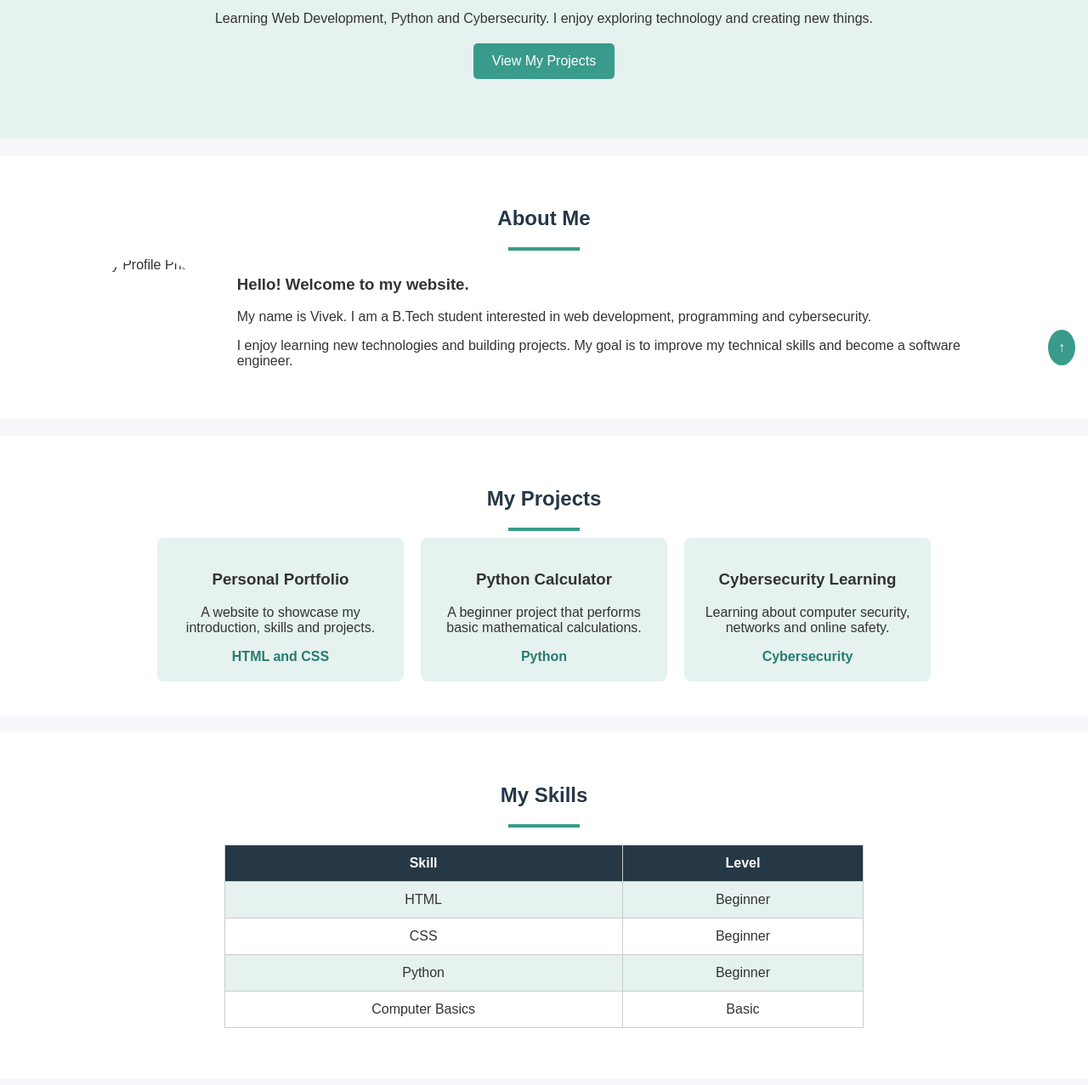
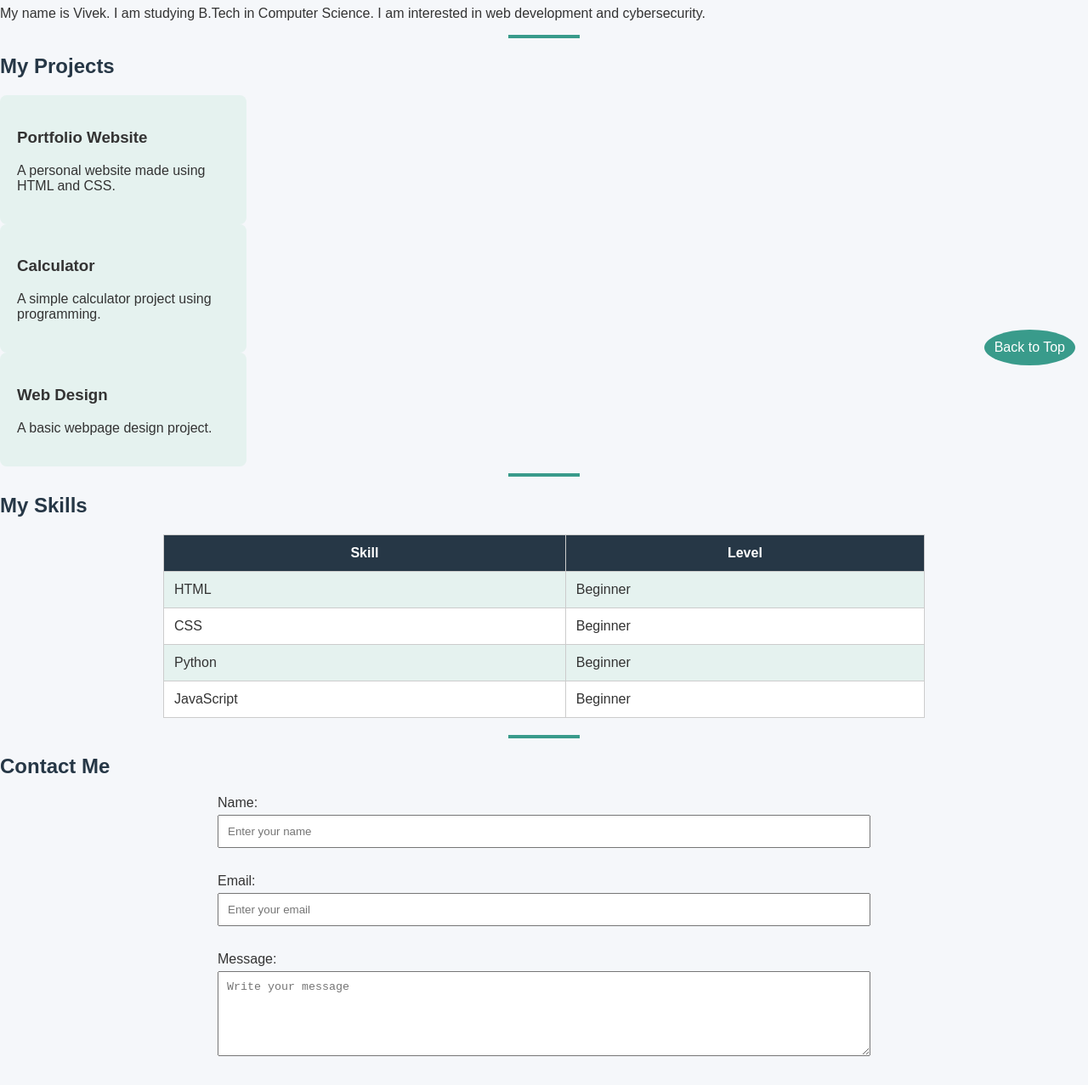
Before and after one commit to Vivek-18-10/MY.PORTFOLIO, a plain HTML site: page index.html in a window 1280 px wide. Shown: the part 355-1632 px from the top of the page at 85% size. Drawn offline with Linux system fonts and the light colour scheme.

Commit message:
Update index.html

```diff
--- a/index.html
+++ b/index.html
@@ -1,125 +1,73 @@
-
 <!DOCTYPE html>
-<html lang="en">
-
+<html>
 <head>
-    <meta charset="UTF-8">
-    <meta name="viewport" content="width=device-width, initial-scale=1.0">
     <title>My Portfolio</title>
     <link rel="stylesheet" href="style.css">
 </head>
 
-<body>
+<body id="top">
 
-    <!-- Navigation -->
     <header>
+        <h1>Vivek's Portfolio</h1>
+
         <nav>
-            <h2>Vivek<span>.</span></h2>
-
-            <div class="links">
             <a href="#home">Home</a>
             <a href="#about">About</a>
             <a href="#projects">Projects</a>
             <a href="#skills">Skills</a>
             <a href="#contact">Contact</a>
-            </div>
         </nav>
     </header>
 
-    <!-- Home Section -->
-    <section id="home" class="home">
+    <main>
 
-        <p class="small-heading">WELCOME TO MY PORTFOLIO</p>
-
-        <h1>
-            Hi, I'm Vivek!
-            <span>Computer Science Student</span>
-        </h1>
-
-        <p class="intro">
-            Learning Web Development, Python and Cybersecurity.
-            I enjoy exploring technology and creating new things.
-        </p>
-
-        <a href="#projects" class="btn">View My Projects</a>
-
+        <section id="home">
+            <h2>Welcome to My Portfolio</h2>
+            <p>Hello! I am Vivek, a Computer Science student.</p>
+            <a href="#about">Know More</a>
         </section>
 
-    <!-- About Section -->
-    <section id="about" class="section">
-
-        <h2>About Me</h2>
         <hr>
 
-        <div class="about-content">
+        <!-- About Section -->
+        <section id="about">
+            <h2>About Me</h2>
 
-            <img src="images/profile.jpg" alt="My Profile Photo">
-
-            <div>
-                <h3>Hello! Welcome to my website.</h3>
+            <img src="images/profile.jpg" alt="My Profile Photo" width="150">
 
             <p>
-                    My name is Vivek. I am a B.Tech student
-                    interested in web development, programming
-                    and cybersecurity.
+                My name is Vivek. I am studying B.Tech in Computer Science.
+                I am interested in web development and cybersecurity.
             </p>
+        </section>
 
-                <p>
-                    I enjoy learning new technologies and
-                    building projects. My goal is to improve
-                    my technical skills and become a software
-                    engineer.
-                </p>
+        <hr>
+
+        <section id="projects">
+            <h2>My Projects</h2>
+
+            <div class="project-card">
+                <h3>Portfolio Website</h3>
+                <p>A personal website made using HTML and CSS.</p>
             </div>
 
+            <div class="project-card">
+                <h3>Calculator</h3>
+                <p>A simple calculator project using programming.</p>
+            </div>
+
+            <div class="project-card">
+                <h3>Web Design</h3>
+                <p>A basic webpage design project.</p>
             </div>
         </section>
 
-    <!-- Projects Section -->
-    <section id="projects" class="section">
-
-        <h2>My Projects</h2>
         <hr>
 
-        <div class="projects">
+        <section id="skills">
+            <h2>My Skills</h2>
 
-            <div class="project-card">
-                <h3>Personal Portfolio</h3>
-                <p>
-                    A website to showcase my introduction,
-                    skills and projects.
-                </p>
-                <span>HTML and CSS</span>
-            </div>
-
-            <div class="project-card">
-                <h3>Python Calculator</h3>
-                <p>
-                    A beginner project that performs
-                    basic mathematical calculations.
-                </p>
-                <span>Python</span>
-            </div>
-
-            <div class="project-card">
-                <h3>Cybersecurity Learning</h3>
-                <p>
-                    Learning about computer security,
-                    networks and online safety.
-                </p>
-                <span>Cybersecurity</span>
-            </div>
-
-        </div>
-    </section>
-
-    <!-- Skills Section -->
-    <section id="skills" class="section">
-
-        <h2>My Skills</h2>
-        <hr>
-
-        <table>
+            <table border="1">
                 <tr>
                     <th>Skill</th>
                     <th>Level</th>
@@ -141,47 +89,49 @@
                 </tr>
 
                 <tr>
-                <td>Computer Basics</td>
-                <td>Basic</td>
+                    <td>JavaScript</td>
+                    <td>Beginner</td>
                 </tr>
             </table>
-
         </section>
 
-    <!-- Contact Section -->
-    <section id="contact" class="section">
-
-        <h2>Contact Me</h2>
         <hr>
 
-        <form>
+        <section id="contact">
+            <h2>Contact Me</h2>
 
-            <label for="name">Your Name</label>
-            <input type="text" id="name"
+            <form action="#" method="post">
+
+                <label for="name">Name:</label>
+                <input type="text" id="name" name="name"
                        placeholder="Enter your name" required>
 
-            <label for="email">Your Email</label>
-            <input type="email" id="email"
+                <br><br>
+
+                <label for="email">Email:</label>
+                <input type="email" id="email" name="email"
                        placeholder="Enter your email" required>
 
-            <label for="message">Your Message</label>
-            <textarea id="message"
-            placeholder="Write your message"
-            required></textarea>
+                <br><br>
+
+                <label for="message">Message:</label>
+                <textarea id="message" name="message"
+                          placeholder="Write your message" required></textarea>
+
+                <br><br>
 
                 <button type="submit">Send Message</button>
 
             </form>
         </section>
 
-    <!-- Footer -->
+    </main>
+
+    <p><a href="#top" class="top">Back to Top</a></p>
+
     <footer>
-        <p>© 2026 Vivek | My Personal Portfolio</p>
-        <p>Made with HTML and CSS</p>
+        <p>&copy; 2026 Vivek. All Rights Reserved.</p>
     </footer>
-
-    <!-- Back to Top -->
-    <a href="#home" class="top">↑</a>
 
 </body>
 </html>
```
Lines whose indentation alone changed are shown as unchanged.
